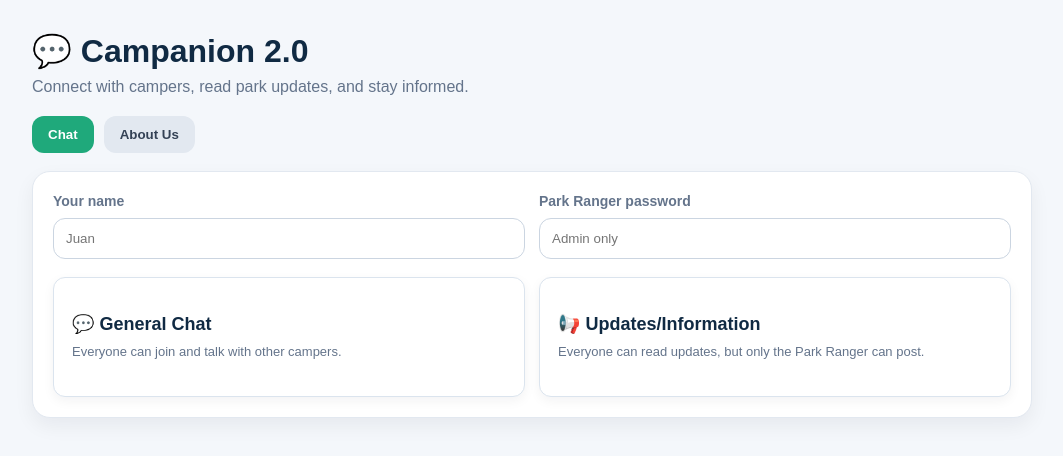
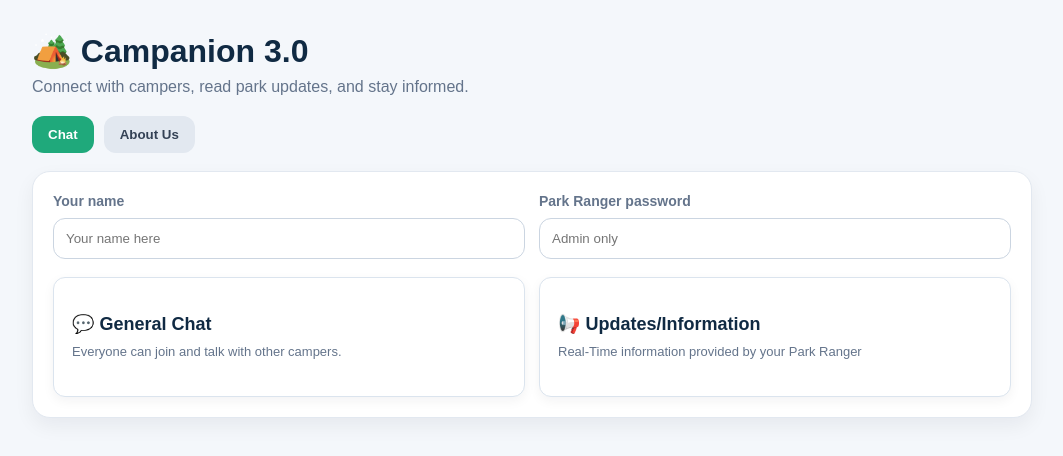
Before and after one commit to juanvafi34-alt/Campanion-2.0, a plain HTML site: page client/index.html in a window 1280 px wide. Shown: the whole page, without its empty margins (108-1171 px from the left). Drawn offline with nearby package versions, Linux system fonts and the light colour scheme.

```diff
--- a/client/index.html
+++ b/client/index.html
@@ -312,7 +312,7 @@
 <body>
   <div class="wrap">
     <div class="header">
-      <h1>💬 Campanion 2.0</h1>
+      <h1>🏕️ Campanion 3.0</h1>
       <p>Connect with campers, read park updates, and stay informed.</p>
     </div>
 
@@ -326,7 +326,7 @@
         <div class="inputGrid">
           <div>
             <label>Your name</label>
-            <input id="name" type="text" placeholder="Juan" />
+            <input id="name" type="text" placeholder="Your name here" />
           </div>
 
           <div>
@@ -346,7 +346,7 @@
           <button class="roomBtn" onclick="joinRoom('UPDATES')">
             <span class="roomTitle">📢 Updates/Information</span>
             <span class="roomText">
-              Everyone can read updates, but only the Park Ranger can post.
+              Real-Time information provided by your Park Ranger
             </span>
           </button>
         </div>
@@ -454,7 +454,7 @@
     }
 
     function getRoomName(room) {
-      if (room === "GENERAL") return "💬 General Chat";
+      if (room === "GENERAL") return "🎈🎉STEAM EXPO campsite";
       if (room === "UPDATES") return "📢 Updates/Information";
       return room;
     }
```
